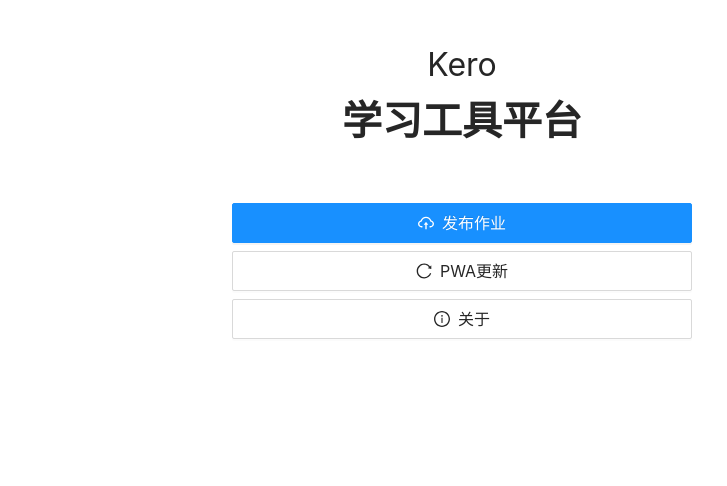
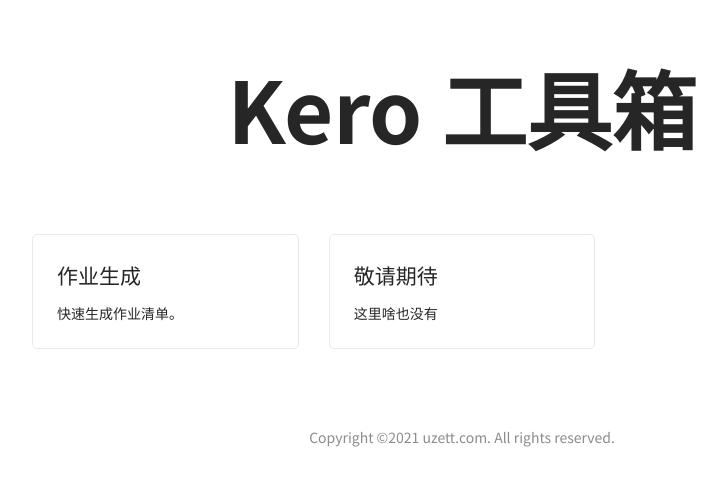
Before and after one commit to YuzeTT/Kero, a Vue app: page / in a window 1280 px wide. Shown: the top 486 px of the page, without its empty margins (178-905 px from the left). Built offline with nearby package versions, Linux system fonts and the light colour scheme; a small style sheet from the web is missing.

Commit message:
:art: 主页UI更新

```diff
--- a/src/App.vue
+++ b/src/App.vue
@@ -7,13 +7,20 @@
 </template>
 
 <style>
+/* @import url('https://fonts.googleapis.com/css2?family=Noto+Sans+SC:wght@300;500;900&display=swap'); */
+/* @import url('https://fonts.googleapis.com/css2?family=Noto+Sans+SC:wght@100;300;500;900&display=swap'); */
+@import url('https://fonts.googleapis.com/css2?family=Noto+Sans+SC:wght@100;300;400;500;700&display=swap');
+@import url('//at.alicdn.com/t/font_2777020_z1ejwgyqvic.css');
+
 html, body {
   height: 100%;
   margin: 0;
+
 }
 
 body {
   background-color: #FAFAFA;
+  font-family: 'Noto Sans SC', sans-serif;
 }
 
 .imageShow {
--- a/src/components/pushWork/ExportImage.vue
+++ b/src/components/pushWork/ExportImage.vue
@@ -10,8 +10,8 @@
       <a-row style="position: relative;" >
         <a-col :span="12">
           <span class="title">作业</span>
-          <span style="padding-left:15px;font-size:23px;">数量
-            <span style="background-color: black;color:#fff;padding: 0 5px;"><span>{{ work.totalNum }}</span></span>
+          <span style="padding-left:15px;font-size:30px;">数量
+            <span style="font-size:23px;background-color: black;color:#fff;padding: 0 5px;font-weight: 700;"><span>{{ work.totalNum }}</span></span>
           </span>
           <br>
           <span style="font-size:20px;color: black;"><InfoCircleOutlined style="font-size:18px;color:black" /> 可用于热敏打印</span>
@@ -19,14 +19,14 @@
         <a-col :span="12" style="position: absolute;right: 0;top: 0;">
           <div class="info">
             <a-row :gutter="[10,10]">
-              <a-col style="font-weight: 900;text-align-last:justify">
+              <a-col style="font-weight: 400;text-align-last:justify">
                 <span>发布日期</span>
                 <br>
                 <span>有效期至</span>
                 <br>
                 <span>发布者</span>
               </a-col>
-              <a-col>
+              <a-col style="font-weight: 500;">
                 <span>{{date[0]}}</span>
                 <br>
                 <span>{{date[1]}}</span>
@@ -58,6 +58,7 @@
       <br>
     </div>
     <span style="font-size: 20px;color: black;">TS {{ work.ts }}</span>
+    <!-- <div style="font-size: 20px;color: black;">1/1</div> -->
   </div>
 </template>
 
@@ -142,7 +143,8 @@ td, th{
 .info {
   border: 1px solid black;
   padding: 0 5px;
-  font-weight: 600;
+  padding-bottom: 3px;
+  /* font-weight: 600; */
   border-radius: 6px;
   font-size: 18px;
   color: black;
--- a/src/views/Home.vue
+++ b/src/views/Home.vue
@@ -3,32 +3,58 @@
     <!-- <img alt="Vue logo" src="../assets/logo.png"> -->
     <!-- <HelloWorld msg="Welcome to Your Vue.js App"/> -->
     <div class="header">
-      <span class="title">Kero</span>
+      <!-- <span class="title">Kero</span>
       <div></div>
-      <span class="subtitle">学习工具平台</span>
+      <span class="subtitle">学习工具平台</span> -->
+
+      <h1 class="title">Kero 工具箱</h1>
     </div>
     <div class="container">
       <div class="buttons">
         <a-space direction="vertical" style="width: 100%;">
-          <router-link to="/pushWork">
+          <!-- <router-link to="/pushWork">
             <a-button type="primary" block size="large">
               <template #icon><CloudUploadOutlined /></template>
               发布作业
             </a-button>
           </router-link>
+
           <a-button block size="large" onclick="location.reload();">
             <template #icon><ReloadOutlined /></template>
             PWA更新
-          </a-button>
-          <a-button block size="large" @click="showModal">
+          </a-button> -->
+          <!-- <a-button block size="large" @click="showModal">
             <template #icon><InfoCircleOutlined /></template>
             关于
           </a-button>
           <a-modal v-model:visible="visible" title="关于" @ok="handleOk">
             <p>当前版本：v0.1.0-dev</p>
-          </a-modal>
+          </a-modal> -->
+
+          <br>
+          <a-row :gutter="[30,30]">
+            <a-col :xs="24" :sm="12" :md="12" :lg="8" :xl="8">
+              <div class="card" @click="() => $router.push('/pushWork')" >
+                <h2>作业生成 <i class="iconfont icon-right" style="font-size:1.3rem;vertical-align:top;"></i></h2>
+                <p style="margin-block-end: 0">快速生成作业清单。</p>
+              </div>
+            </a-col>
+            <a-col :xs="24" :sm="12" :md="12" :lg="8" :xl="8">
+              <div class="card">
+                <h2>敬请期待</h2>
+                <p style="margin-block-end: 0">这里啥也没有</p>
+              </div>
+            </a-col>
+          </a-row>
+
         </a-space>
       </div>
+    </div>
+
+    <div class="footer">
+      <a style="font-size:30px;color:#1A73E8" class="iconfont icon-GitHub" href="https://github.com/YuzeTT/Kero"></a>
+      <br>
+      Copyright ©2021 uzett.com. All rights reserved.
     </div>
   </div>
 </template>
@@ -37,7 +63,7 @@
 // @ is an alias to /src
 // import HelloWorld from '@/components/HelloWorld.vue'
 import { defineComponent, ref } from 'vue';
-import { CloudUploadOutlined,InfoCircleOutlined,ReloadOutlined } from '@ant-design/icons-vue';
+import { CloudUploadOutlined,InfoCircleOutlined,ReloadOutlined,ArrowRightOutlined } from '@ant-design/icons-vue';
 
 export default defineComponent ({
   name: 'Home',
@@ -45,7 +71,8 @@ export default defineComponent ({
     // HelloWorld
     CloudUploadOutlined,
     InfoCircleOutlined,
-    ReloadOutlined
+    ReloadOutlined,
+    ArrowRightOutlined
   },
   setup() {
     const visible = ref(false);
@@ -69,6 +96,10 @@ export default defineComponent ({
 </script>
 
 <style scoped>
+.home {
+  font-family: 'Noto Sans SC', sans-serif;
+}
+
 .header {
   padding-top: 40px;
   display: grid;
@@ -76,8 +107,9 @@ export default defineComponent ({
 
 .title {
   text-align: center;
-  font-size: 2rem;
-  font-weight: 400;
+  font-size: 1rem;
+  font-weight: 700;
+  margin-block-end: 0
 }
 
 .subtitle {
@@ -87,12 +119,80 @@ export default defineComponent ({
 }
 
 .container {
-  max-width: 500px;
+  max-width: 900px;
   margin: 0 auto;
-  padding: 50px 20px 0px 20px;
+  padding: 30px 20px 0 20px;
 }
 
 .buttons {
   margin: 0 auto;
 }
+
+@media screen and (min-width: 300px) {
+  .title {
+      font-size:50px;
+  }
+
+  .container{
+    padding: 10px 20px 0 20px;
+  }
+}
+
+@media screen and (min-width: 500px) {
+  .title {
+      font-size:50px;
+  }
+
+  .container{
+    padding: 20px 20px 0 20px;
+  }
+}
+
+@media screen and (min-width: 780px) {
+  .title {
+      font-size:70px;
+  }
+
+  .container{
+    padding: 30px 20px 0 20px;
+  }
+}
+
+@media screen and (min-width: 1024px) {
+  .title {
+      font-size:85px;
+  }
+
+  .container{
+    padding: 30px 20px 0 20px;
+  }
+}
+
+
+.card {
+  border: 1px solid #eaeaea;
+  border-radius: 5px;
+  padding: 24px;
+  transition: box-shadow .2s ease,border .2s ease;
+}
+
+/* .card :hover {
+  transition:box-shadow .2s ease;
+  box-shadow: 0 8px 30px rgba(0,0,0,0.12);
+  border: 1px solid transparent
+} */
+
+@media (hover: hover) {
+  .card:hover {
+    transition:box-shadow .2s ease;
+    box-shadow: 0 8px 30px rgba(0,0,0,0.12);
+    border: 1px solid transparent
+  }
+}
+
+.footer {
+  padding-top: 30px;
+  text-align: center;
+  color: #8c8c8c;
+}
 </style>
--- a/src/views/PushWork.vue
+++ b/src/views/PushWork.vue
@@ -1,5 +1,5 @@
 <template>
-  <div>
+  <div class="pushWork">
     <!-- style="border: 1px solid rgb(235, 237, 240)" -->
      <a-page-header
       title="发布作业"
@@ -121,13 +121,13 @@
             </a-button>
           </a-col>
         </a-row>
-        <a-button type="primary" block size="large" @click="quickStart.againPush()" v-show="quickStart.show.againPush">
-          再次发布
+        <a-button type="primary" block size="large" @click="() => $router.push('/')" v-show="quickStart.show.againPush">
+          返回首页
           <RollbackOutlined />
         </a-button>
       </div>
     </div>
-    <!-- <ExportImage ref="imageDom" class="exportImage" :date="quickStart.date" :works="quickStart.work"></ExportImage> -->
+    <ExportImage ref="imageDom" :date="quickStart.date" :works="quickStart.work"></ExportImage>
   </div>
 </template>
 
@@ -310,6 +310,10 @@ export default {
 </script>
 
 <style scoped>
+.pushWork {
+  font-family: 'Noto Sans SC', sans-serif;
+}
+
 .title {
   text-align: center;
   padding-top: 30px;
```
